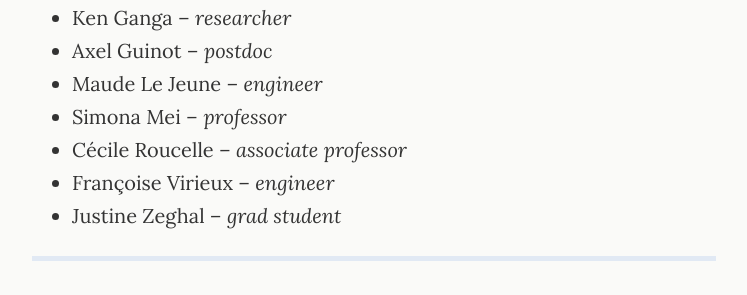
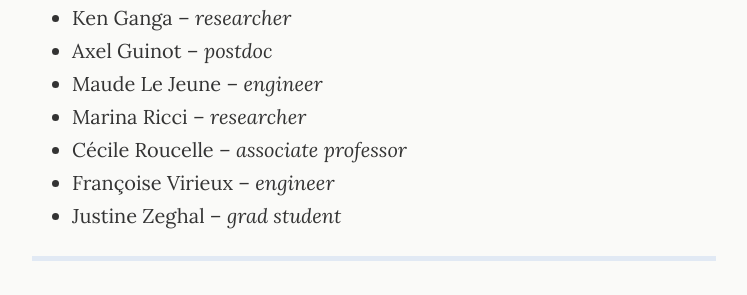
Before and after one commit to astrodeepnet/website, a Jekyll site: the page built from _pages/people.md, in a window 1280 px wide. Shown: the part 393-688 px from the top of the page, without its empty margins (266-1013 px from the left). Built offline with Jekyll 4.4.1, drawn with Linux system fonts in a browser that asks for light colours.

Commit message:
Update people.md

```diff
--- a/_pages/people.md
+++ b/_pages/people.md
@@ -15,7 +15,7 @@ permalink: /people/
 - Ken Ganga – _researcher_
 - Axel Guinot – _postdoc_
 - Maude Le Jeune – _engineer_
-- Simona Mei – _professor_
+- Marina Ricci – _researcher_
 - Cécile Roucelle – _associate professor_
 - Françoise Virieux – _engineer_
 - Justine Zeghal – _grad student_
```
